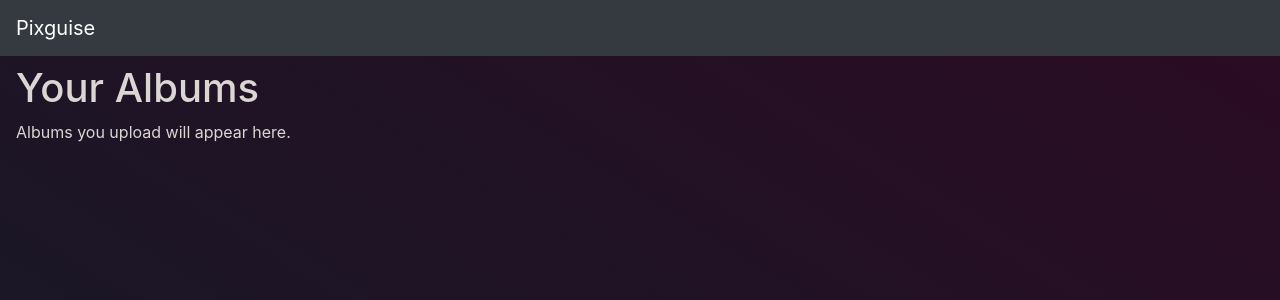
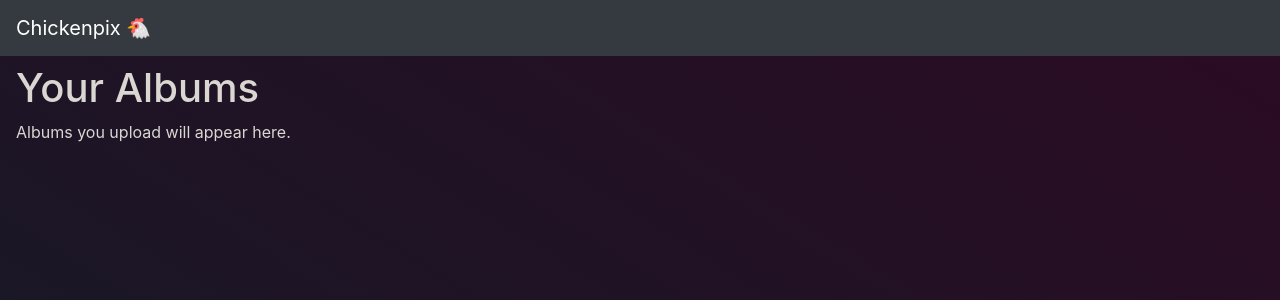
Before and after one commit to fernandogmo/chickenpix, a Django app: template templates/albums.html in a window 1280 px wide. Shown: the top 300 px of the page. Run offline with Django 3.2, Linux system fonts and the light colour scheme; the template is opened without the code that fills it, so the values that code supplies are empty; some libraries are stand-ins or nearby versions.

Commit message:
Updated navbar-brand to Chickenpix 🐔

```diff
--- a/templates/nav.html
+++ b/templates/nav.html
@@ -1,5 +1,5 @@
 <nav class="navbar navbar-expand navbar-dark bg-dark">
-  <a class="navbar-brand" href="{% url 'home' %}">Pixguise</a>
+  <a class="navbar-brand" href="{% url 'home' %}">Chickenpix 🐔</a>
   <!--  <button class="navbar-toggler" type="button" data-toggle="collapse" data-target="#navbarSupportedContent" aria-controls="navbarSupportedContent" aria-expanded="false" aria-label="Toggle navigation">
     <span class="navbar-toggler-icon"></span>
   </button> -->
```
